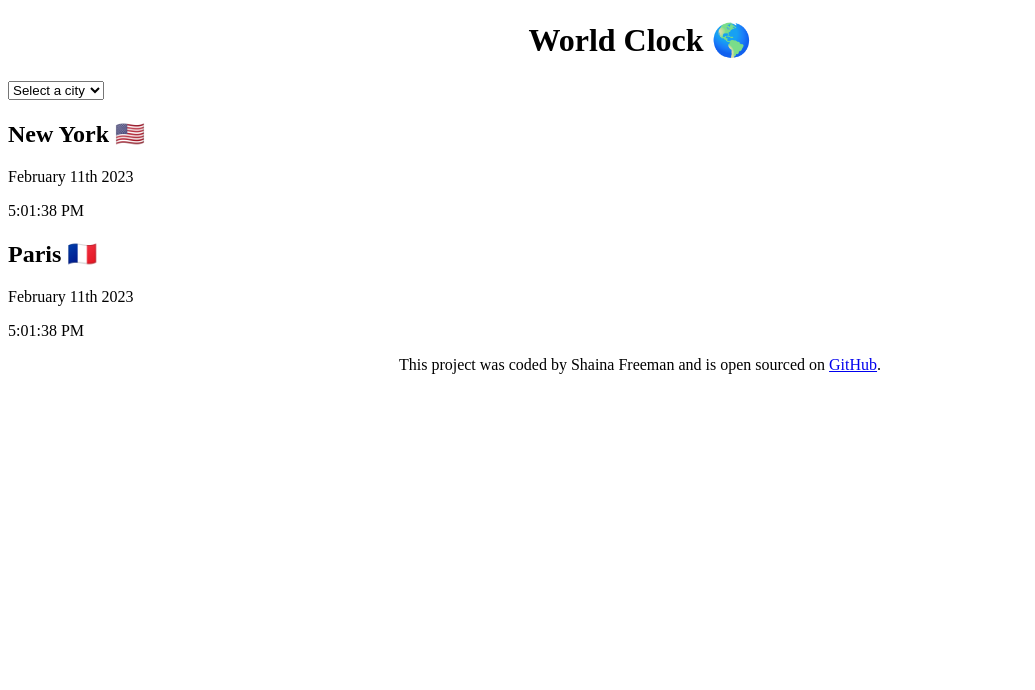
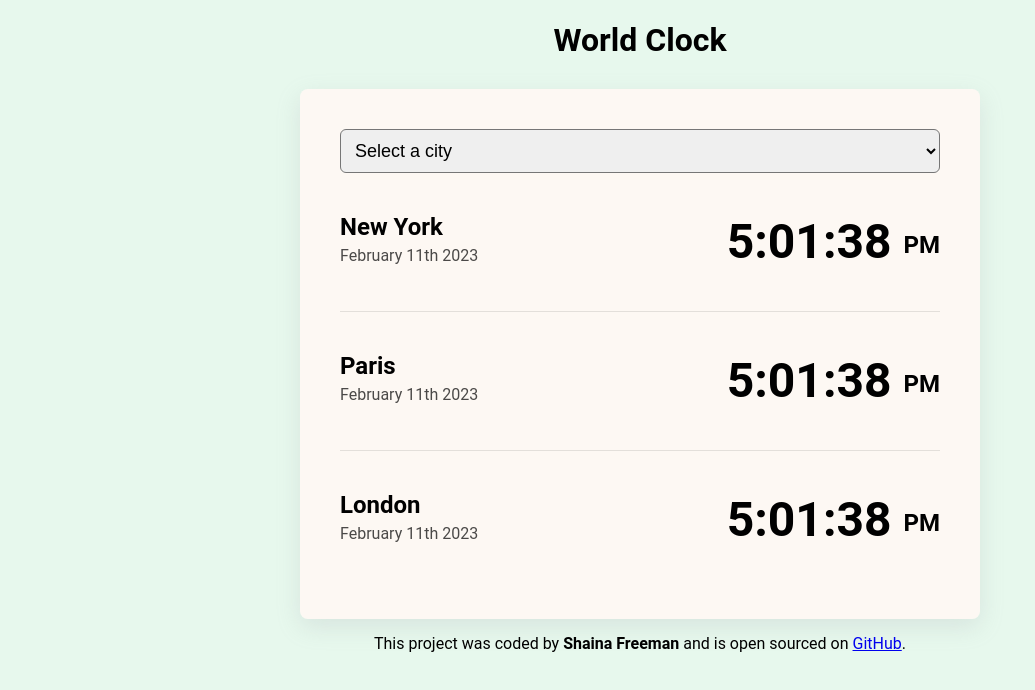
Before and after one commit to shaifree/world-clock, a plain HTML site: page index.html in a window 1280 px wide. Shown: the whole page, without its empty margins (0-1035 px from the left). Drawn offline with Linux system fonts and the light colour scheme.

Commit message:
added styling with css

```diff
--- a/index.html
+++ b/index.html
@@ -8,27 +8,44 @@
     <title>World Clock</title>
   </head>
   <body>
-    <h1>World Clock 🌎</h1>
-	<div class="containter">
+    <h1>World Clock </h1>
+	<div class="container">
 		<select name="select-city" id="select-city">
 			<option value="">Select a city</option>
 			<option value="new-york">Los Angeles</option>
 			<option value="tokyo">Tokyo</option>
 			<option value="london">London</Lption>
 		</select>
-		<div class="city">
-			<h2>New York 🇺🇸</h2>
-			<p class="date">February 11th 2023</p>
-			<p class="time">5:01:38 PM</p>
-		</div>
-		<div class="city">
-			<h2>Paris 🇫🇷</h2>
-			<p class="date">February 11th 2023</p>
-			<p class="time">5:01:38 PM</p>
-		</div>
+    <div class="city-date-time">
+      <div class="city-date">
+        <h2>New York </h2>
+        <p class="date">February 11th 2023</p>
+      </div>
+      <div class="time">
+        5:01:38 <small>PM</small>
+      </div>
+    </div>
+    <div class="city-date-time">
+      <div class="city-date">
+        <h2>Paris</h2>
+        <p class="date">February 11th 2023</p>
+      </div>
+      <div class="time">
+        5:01:38 <small>PM</small>
+      </div>
+    </div>
+    <div class="city-date-time">
+      <div class="city-date">
+        <h2>London</h2>
+        <p class="date">February 11th 2023</p>
+      </div>
+      <div class="time">
+        5:01:38 <small>PM</small>
+      </div>
+    </div>
 	</div>
     <footer>
-      This project was coded by Shaina Freeman and is open sourced on <a
+      This project was coded by <strong>Shaina Freeman</strong> and is open sourced on <a
         href="https://github.com/shaifree/world-clock"
         target="_blank"
       >
--- a/src/style.css
+++ b/src/style.css
@@ -1,7 +1,63 @@
+body {
+	background-color: rgba(208,243,221,0.5);
+	font-family: roboto, arial, sans-serif;
+}
+
 h1 {
 	text-align: center;
+}
+
+h2 {
+	margin: 0px 0px 5px;
+}
+
+select {
+	width: 100%;
+	font-size: 18px;
+	padding: 10px;
+	border-radius: 6px;
 }
 
 footer {
 	text-align: center;
 }
+
+.container {
+	max-width: 600px;
+	box-shadow: rgba(149, 157, 165, 0.2) 0px 8px 24px;
+	margin: 30px auto;
+	margin-bottom: 15px;
+	background: rgba(255, 249, 244, 0.9);
+	padding: 40px;
+	padding-bottom: 20px;
+	border-radius: 8px;
+}
+
+.city-date-time {
+	display: flex;
+	margin: 10px 0;
+	justify-content: space-between;
+	border-bottom: 1px solid rgba(0, 0, 0, 0.1);
+	padding: 30px 0;
+}
+
+.city-date-time:last-child {
+	border: none;
+}
+
+.date {
+	opacity: 0.7;
+	margin-top: 0px;
+}
+
+.time {
+	font-size: 48px;
+	font-weight: bold;
+}
+
+.time small {
+	font-size: 24px;
+	vertical-align: middle;
+	margin: 0px 0px 0px 0px;
+	font-weight: medium;
+}
```
